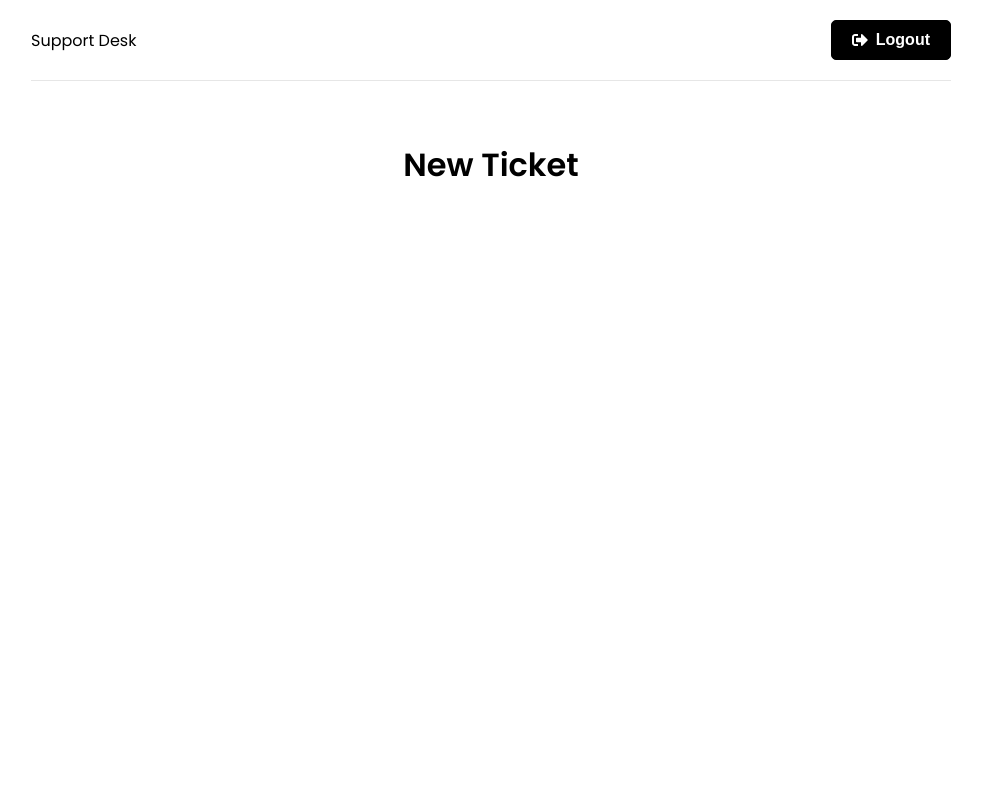
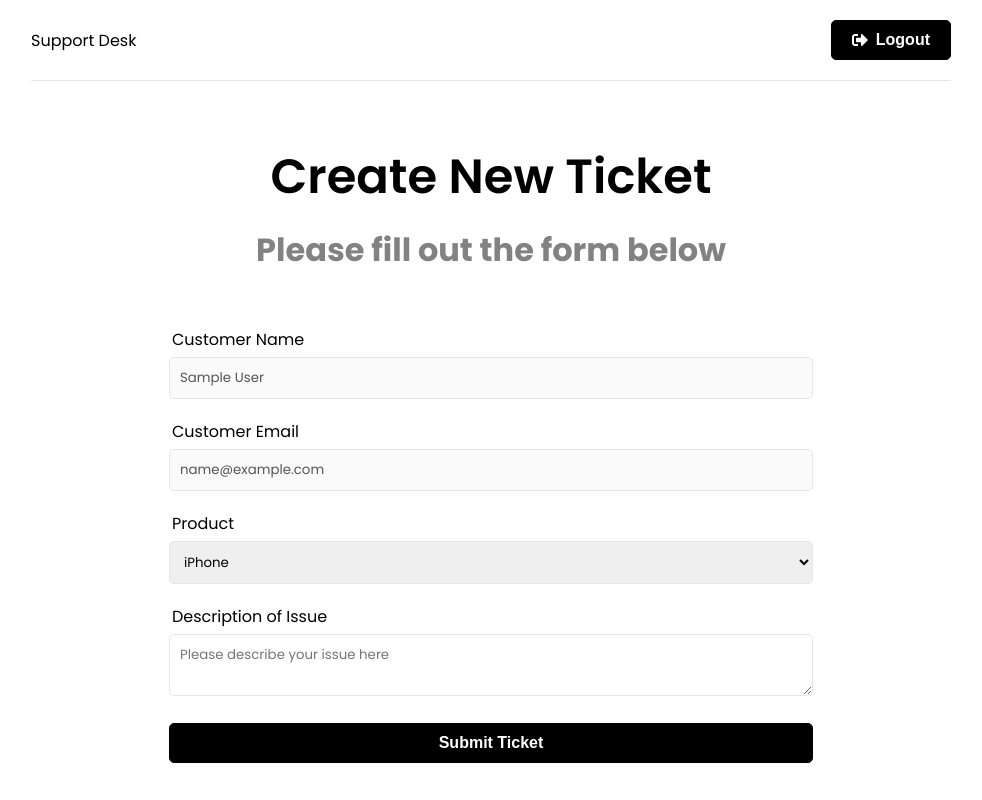
Before and after one commit to adam-brannon09/service-ticket, a React (Create React App) app in the folder frontend/: page /new-ticket in a window 1280 px wide. Shown: the whole page, without its empty margins (149-1131 px from the left). Built offline with nearby package versions, Linux system fonts and the light colour scheme; sample sign-in values are in the browser's storage.

Commit message:
added content to the newticket page

```diff
--- a/frontend/src/App.js
+++ b/frontend/src/App.js
@@ -19,7 +19,7 @@
             <Route path='/' element={<Home />} />
             <Route path='/login' element={<Login />} />
             <Route path='/register' element={<Register />} />
-            {/* Private route */}
+            {/* Private route checks to make sure the user is logged in before proceeding to the new-ticket route*/}
             <Route path='/new-ticket' element={<PrivateRoute />}>
               <Route path='/new-ticket' element={<NewTicket />} />
             </Route>
--- a/frontend/src/hooks/useAuthStatus.js
+++ b/frontend/src/hooks/useAuthStatus.js
@@ -1,3 +1,5 @@
+//@Description: Custom hook to check if the user is logged in or not
+
 import { useState, useEffect } from 'react';
 import { useSelector } from 'react-redux';
 
@@ -10,10 +12,13 @@
     const { user } = useSelector((state) => state.auth);
 
     useEffect(() => {
+        // If the user exists, set loggedIn to true and checkingStatus to false
         if (user) {
             setLoggedIn(true);
             setCheckingStatus(false);
-        } else {
+        }
+        // If the user does not exist, set loggedIn to false and checkingStatus to false
+        else {
             setLoggedIn(false);
             setCheckingStatus(false);
         }
--- a/frontend/src/pages/NewTicket.jsx
+++ b/frontend/src/pages/NewTicket.jsx
@@ -1,8 +1,81 @@
+import { useState } from 'react'
+//useSelector is used to get the user from the redux store(global state)
+import { useSelector } from 'react-redux'
+
 function NewTicket() {
+    //const {user} = useSelector((state) => state.auth) gets the user from the redux store
+    const { user } = useSelector((state) => state.auth)
+    const [name] = useState(user.name)
+    const [email] = useState(user.email)
+    const [product, setProduct] = useState('')
+    const [description, setDescription] = useState('')
+
+    const onSubmit = (e) => {
+        e.preventDefault()
+        console.log('Form submitted')
+    }
+
     return (
-        <div>
-            <h1>New Ticket</h1>
-        </div>
+        <>
+            <section className="heading">
+                <h1>Create New Ticket</h1>
+                <p>Please fill out the form below</p>
+            </section>
+
+            <section className="form">
+                <div className="form-group">
+                    <label htmlFor="name">Customer Name</label>
+                    <input
+                        type="text"
+                        className="form-control"
+                        value={name}
+                        disabled
+                    />
+                </div>
+
+                <div className="form-group">
+                    <label htmlFor="email">Customer Email</label>
+                    <input
+                        type="email"
+                        className="form-control"
+                        value={email}
+                        disabled
+                    />
+                </div>
+                <form onSubmit={onSubmit}>
+                    <div className="form-group">
+                        <label htmlFor="product">Product</label>
+                        <select
+                            name='product'
+                            id='product'
+                            value={product}
+                            onChange={(e) => setProduct(e.target.value)}
+                        >
+                            <option value="iPhone">iPhone</option>
+                            <option value="Macbook Pro">Macbook Pro</option>
+                            <option value="iMac">iMac</option>
+                            <option value="iPad">iPad</option>
+                        </select>
+                    </div>
+                    <div className="form-group">
+                        <label htmlFor="description">Description of Issue</label>
+                        <textarea
+                            name='description'
+                            id='description'
+                            className="form-control"
+                            value={description}
+                            placeholder='Please describe your issue here'
+                            onChange={(e) => setDescription(e.target.value)}
+                        />
+                    </div>
+                    <div className="form-group">
+                        <button className="btn btn-block">
+                            Submit Ticket
+                        </button>
+                    </div>
+                </form>
+            </section>
+        </>
     )
 }
 export default NewTicket
```
